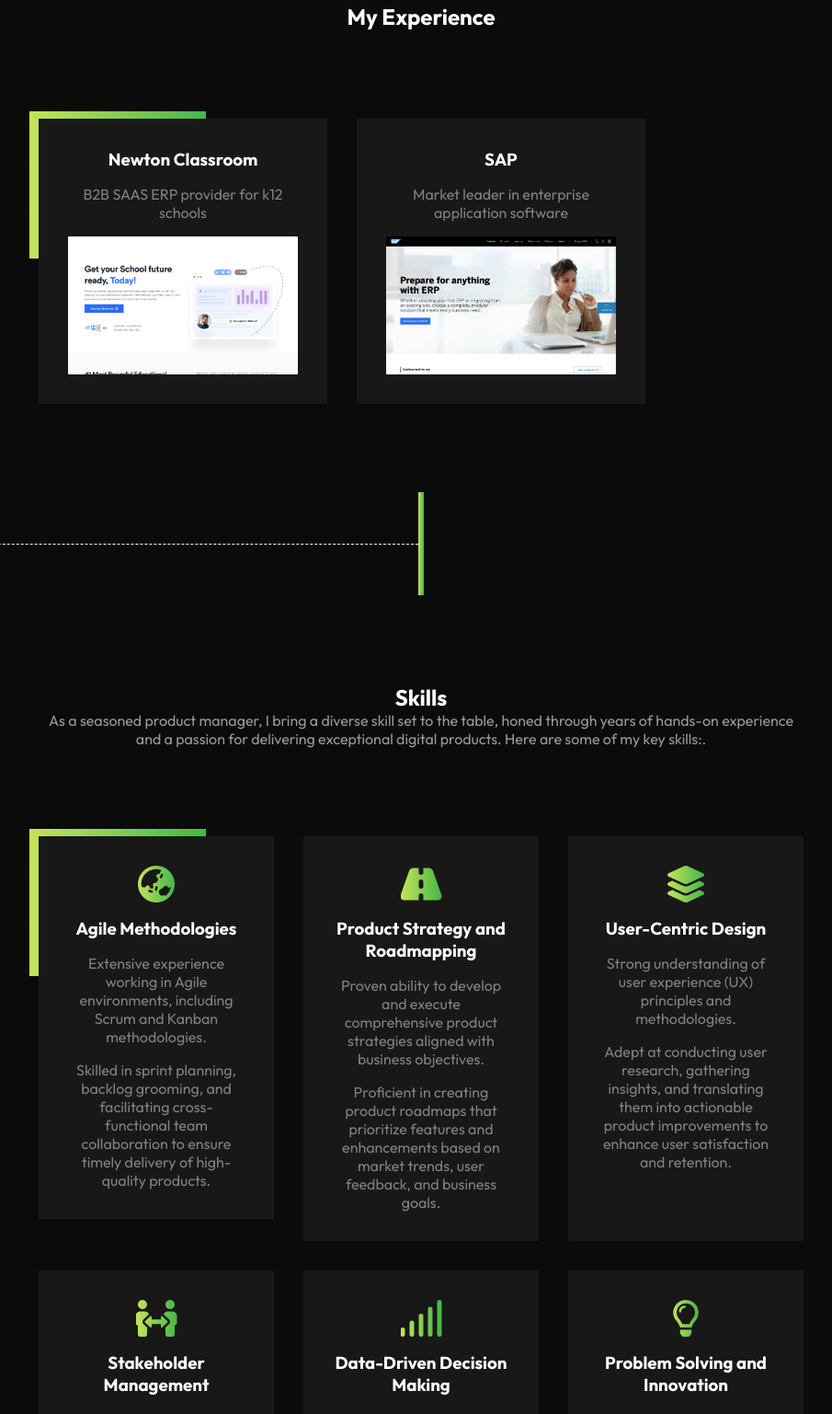
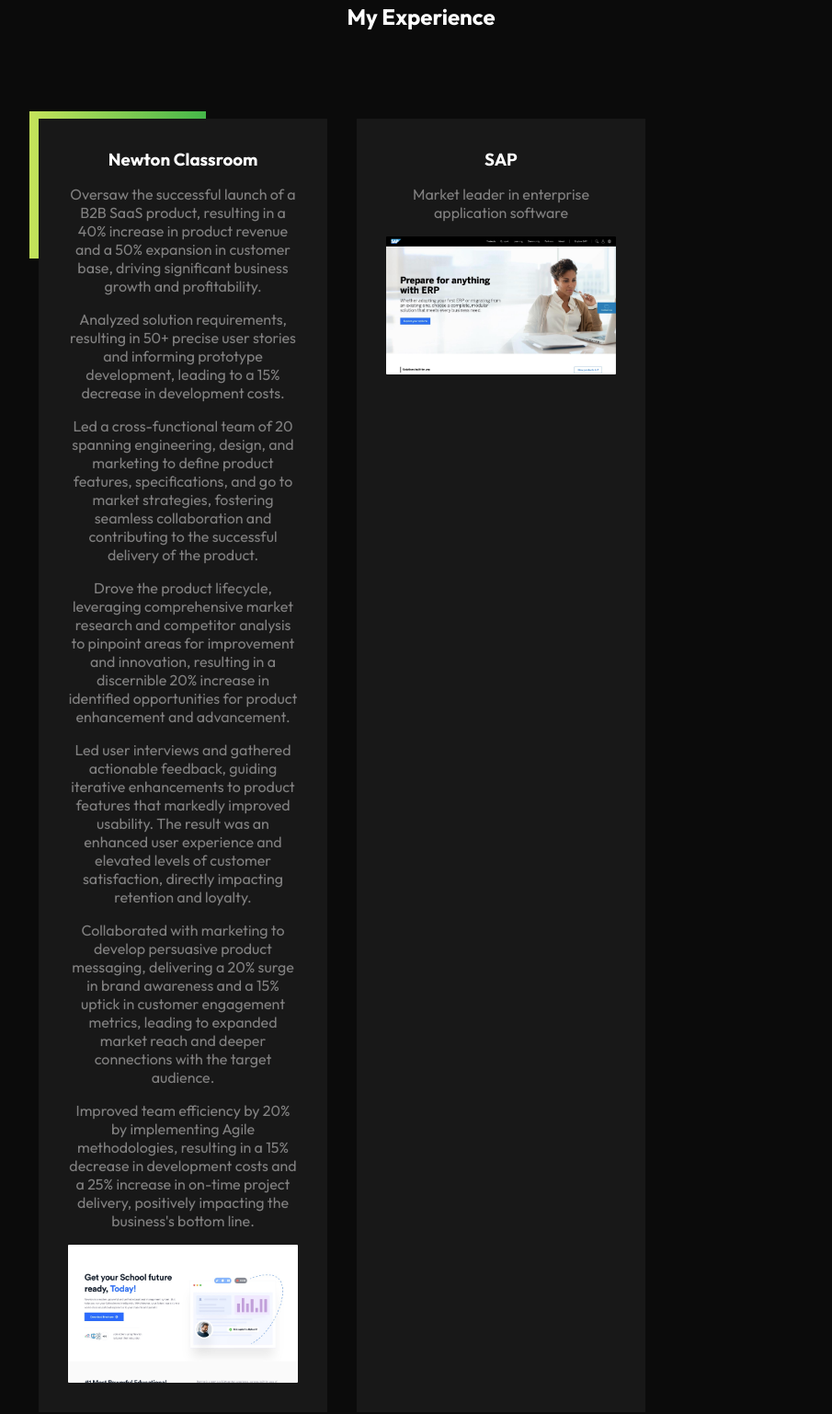
Before and after one commit to turtledelay/turtledelay.github.io, a plain HTML site: page index.html in a window 1280 px wide. Shown: the part 1946-3483 px from the top of the page at 92% size, without its empty margins (182-1087 px from the left). Drawn offline with nearby package versions, Linux system fonts and the light colour scheme.

Commit message:
Update index.html
Updated "responsibilities" under "experience" section.

```diff
--- a/index.html
+++ b/index.html
@@ -107,7 +107,27 @@
           <div class="background"></div>
           <div class="portfolio__container">
             <h3>Newton Classroom</h3>
-            <p>B2B SAAS ERP provider for k12 schools</p>
+            <p>
+              Oversaw the successful launch of a B2B SaaS product, resulting in a 40% increase in product revenue and a 50% expansion in customer base, driving significant business growth and profitability.
+            </p>
+            <p>
+              Analyzed solution requirements, resulting in 50+ precise user stories and informing prototype development, leading to a 15% decrease in development costs.
+            </p>
+            <p>
+              Led a cross-functional team of 20 spanning engineering, design, and marketing to define product features, specifications, and go to market strategies, fostering seamless collaboration and contributing to the successful delivery of the product.
+            </p>
+            <p>
+              Drove the product lifecycle, leveraging comprehensive market research and competitor analysis to pinpoint areas for improvement and innovation, resulting in a discernible 20% increase in identified opportunities for product enhancement and advancement.
+            </p>
+            <p>
+              Led user interviews and gathered actionable feedback, guiding iterative enhancements to product features that markedly improved usability. The result was an enhanced user experience and elevated levels of customer satisfaction, directly impacting retention and loyalty.
+            </p>
+            <p>
+              Collaborated with marketing to develop persuasive product messaging, delivering a 20% surge in brand awareness and a 15% uptick in customer engagement metrics, leading to expanded market reach and deeper connections with the target audience.
+            </p>
+            <p>
+              Improved team efficiency by 20% by implementing Agile methodologies, resulting in a 15% decrease in development costs and a 25% increase in on-time project delivery, positively impacting the business's bottom line.
+            </p>
             <div class="image">
               <img src="./assets/portfolio1.png" alt="" />
             </div>
```
